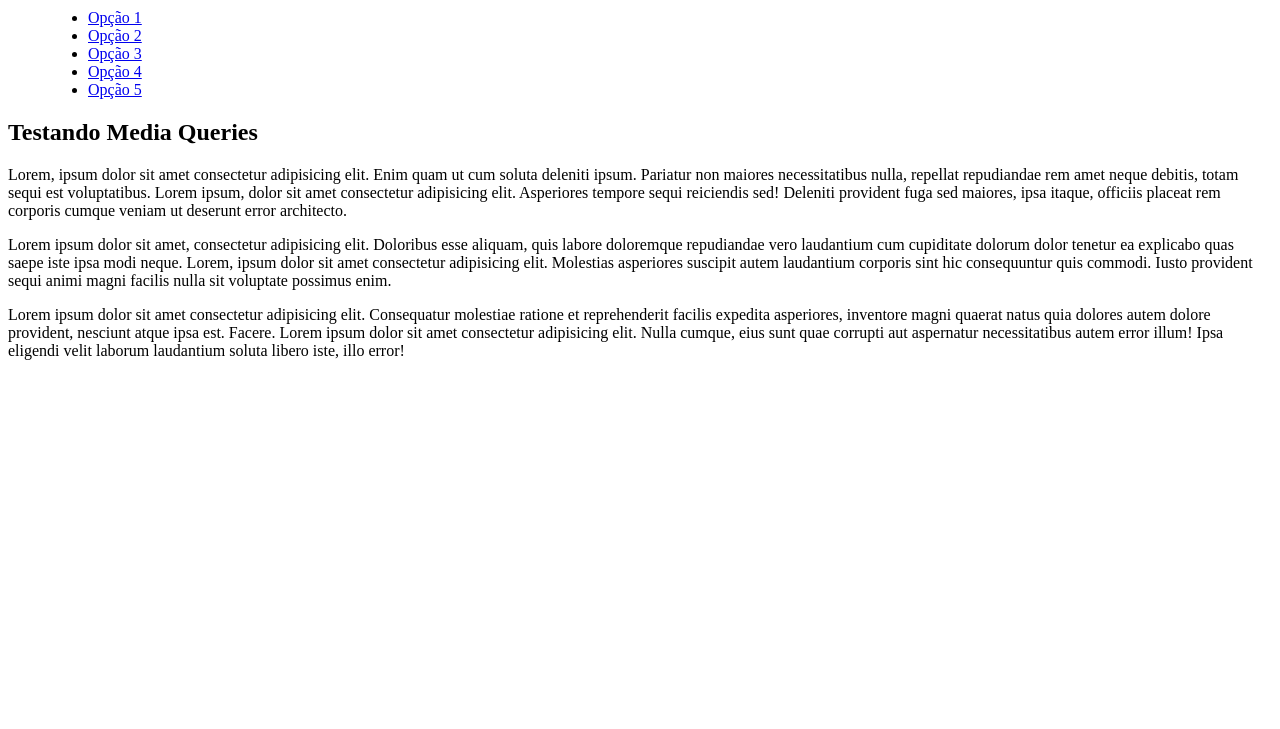
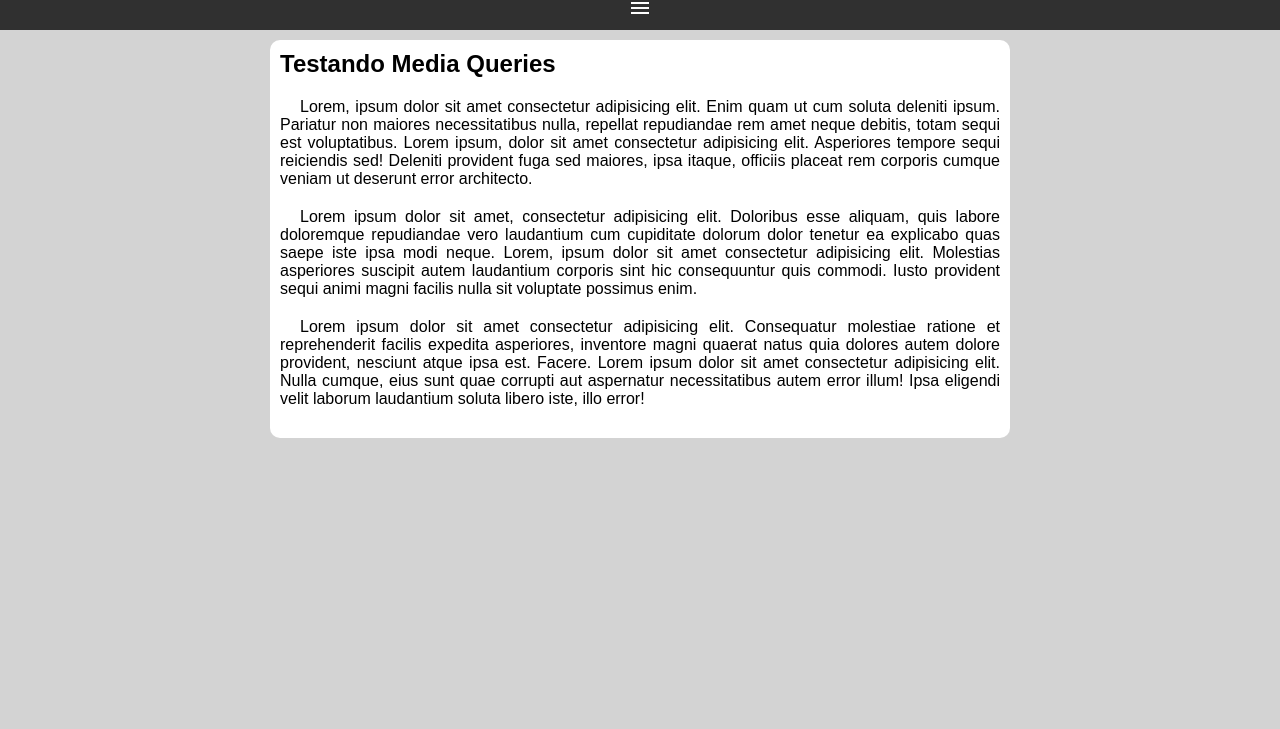
Before and after one commit to sososz/html-css, a plain HTML site: page exercicios/ex026/mq005/index.html in a window 1280 px wide. Shown: the part 71-800 px from the top of the page. Drawn offline with Linux system fonts and the light colour scheme.

Commit message:
ex 26 mq 005

```diff
--- a/exercicios/ex026/mq005/estilos/style.css
+++ b/exercicios/ex026/mq005/estilos/style.css
@@ -1 +1,76 @@
 @charset "UTF-8";
+
+* {
+    font-family: Arial, Helvetica, sans-serif;
+
+    margin: 0px;
+    padding: 0px;
+}
+
+body, html {
+    background-color: lightgrey;
+}
+
+header {
+    background-color: gray;
+}
+
+header > h1 {
+    padding: 10px;
+    text-align: center;
+}
+
+i#burguer {
+    background-color: rgb(48, 48, 48);
+    color: white;
+    display: block;
+    text-align: center;
+    padding: 10px;
+}
+
+i#burguer:hover {
+    background-color: white;
+    color: black;
+}
+
+menu {
+    display: none;
+}
+
+menu > ul {
+    list-style-type: none;
+}
+
+menu > ul > li > a {
+    display: block;
+    padding: 10px;
+    text-decoration: none;
+    text-align: center;
+    background-color: rgb(87, 87, 87);
+    color: white;
+    border-top: 2px solid gray;
+
+}
+
+menu > ul > li > a:hover {
+    background-color: gray;
+}
+
+main {
+    width: 90vh;
+    background-color: white;
+    margin: auto;
+    margin-top: 10px;
+    padding: 10px;
+    border-radius: 10px
+}
+
+article > h2 {
+    padding-bottom: 20px;
+}
+
+article > p {
+    text-align: justify;
+    margin-bottom: 20px;
+    text-indent: 20px;
+}
--- a/exercicios/ex026/mq005/index.html
+++ b/exercicios/ex026/mq005/index.html
@@ -4,12 +4,14 @@
     <meta charset="UTF-8">
     <meta name="viewport" content="width=device-width, initial-scale=1.0">
     <title>Media Query</title>
+    <link rel="stylesheet" href="https://fonts.googleapis.com/icon?family=Material+Icons">
     <link rel="stylesheet" href="estilos/style.css">
 </head>
 <body>
     <header>
         <h1>Meu site</h1>
-        <menu>
+        <i id="burguer" class="material-icons" onclick="clickMenu()">menu</i>
+        <menu id="itens">
             <ul>
                 <li><a href="#">Opção 1</a></li>
                 <li><a href="#">Opção 2</a></li>
@@ -27,5 +29,14 @@
             <p>Lorem ipsum dolor sit amet consectetur adipisicing elit. Consequatur molestiae ratione et reprehenderit facilis expedita asperiores, inventore magni quaerat natus quia dolores autem dolore provident, nesciunt atque ipsa est. Facere. Lorem ipsum dolor sit amet consectetur adipisicing elit. Nulla cumque, eius sunt quae corrupti aut aspernatur necessitatibus autem error illum! Ipsa eligendi velit laborum laudantium soluta libero iste, illo error!</p>
         </article>
     </main>
+    <script>
+        function clickMenu() {
+            if (itens.style.display == 'block') {
+                itens.style.display = 'none'
+            } else {
+                itens.style.display = 'block'
+            }
+        }
+    </script>
 </body>
 </html>
```
